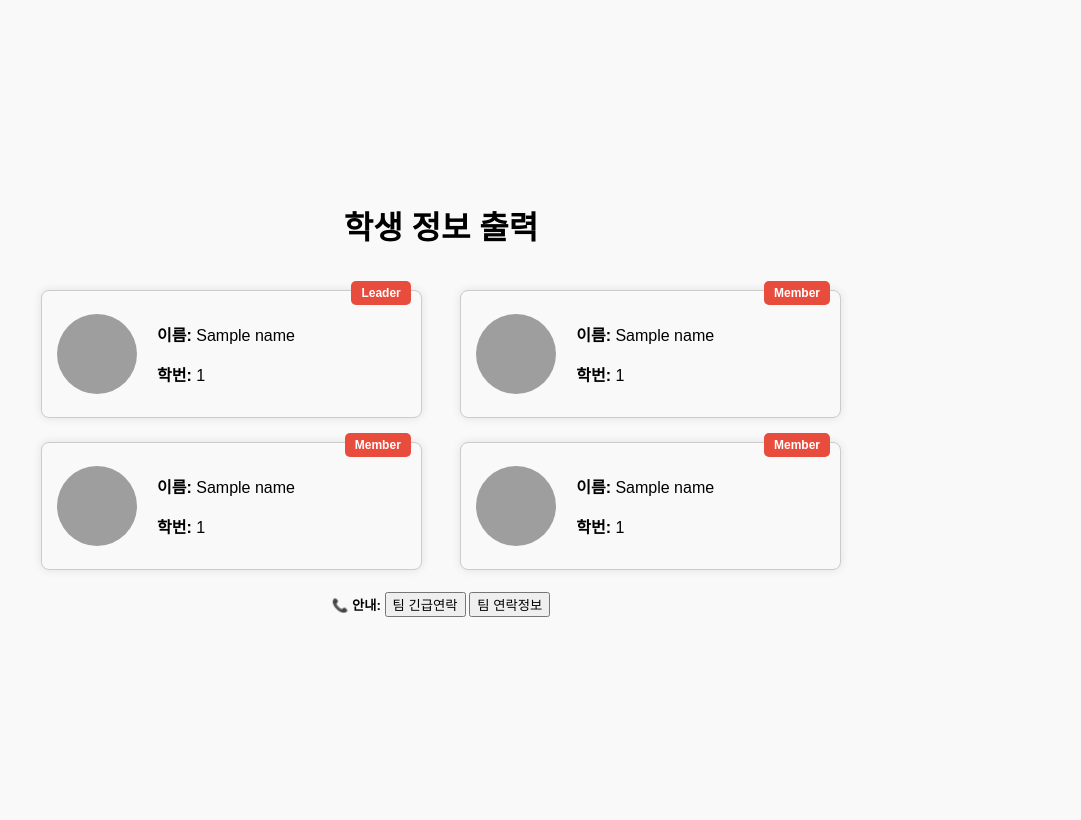
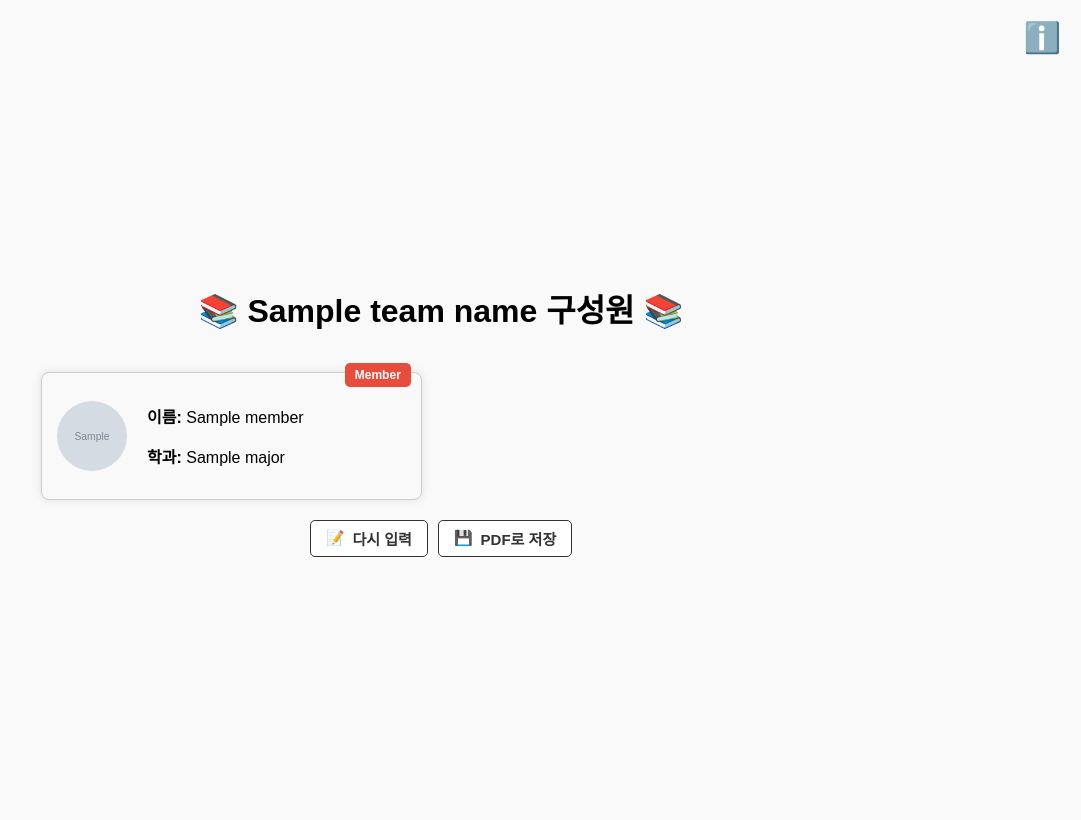
Before and after one commit to CSID-DGU/2024-2-OSSPrac-CROSS-05, a Flask app: template Subject3_2/templates/result.html in a window 1280 px wide. Shown: the whole page, without its empty margins (199-1280 px from the left). Run offline with Flask 3, Linux system fonts and the light colour scheme; the template is opened without the code that fills it: most values are stand-ins (such as "Sample title", 1, 10 or a date in 2020); grey boxes marked "Sample" are stand-in pictures; some libraries are stand-ins or nearby versions; grey boxes are pictures that could not be loaded.

Commit message:
Add many features

```diff
--- a/Subject3_2/templates/result.html
+++ b/Subject3_2/templates/result.html
@@ -27,7 +27,6 @@
             width: 100%;
             max-width: 800px;
         }
-        /* 구성원 카드 공통 스타일 */
         .member-block {
             display: flex;
             align-items: center;
@@ -38,6 +37,7 @@
             position: relative;
             padding: 15px;
             transition: background-color 0.3s;
+            cursor: pointer;
         }
         .member-block:hover {
             background-color: #EAEAEA;
@@ -54,8 +54,8 @@
             border-radius: 5px;
         }
         .profile-img {
-            width: 80px;
-            height: 80px;
+            width: 70px;
+            height: 70px;
             margin-right: 20px;
             border-radius: 50%;
             object-fit: cover;
@@ -64,69 +64,134 @@
             flex-grow: 1;
             text-align: left;
         }
-        /* 반응형 스타일 */
-        @media (max-width: 600px) {
-            .container {
-                grid-template-columns: 1fr;
-            }
-            .profile-img {
-                width: 60px;
-                height: 60px;
-            }
+        .button-group {
+            display: flex;
+            gap: 10px;
+            margin-top: 20px;
+        }
+        .action-button {
+            display: inline-flex;
+            align-items: center;
+            padding: 7px 15px;
+            background-color: #ffffff;
+            color: #333333;
+            border: 1.5px solid #333333;
+            border-radius: 5px;
+            font-size: 15px;
+            font-weight: bold;
+            cursor: pointer;
+            text-decoration: none;
+            transition: background-color 0.3s, color 0.3s;
+        }
+        .action-button:hover {
+            background-color: #f0f0f0;
+            color: #000000;
+        }
+        .save-button::before {
+            content: "\1F4BE";
+            font-size: 15px;
+            margin-right: 8px;
+        }
+        .edit-button::before {
+            content: "\1F4DD";
+            font-size: 15px;
+            margin-right: 8px;
+        }
+        .info-icon {
+            position: fixed;
+            top: 20px;
+            right: 20px;
+            font-size: 30px;
+            cursor: pointer;
+        }
+        .tooltip {
+            position: fixed;
+            top: 60px;
+            right: 20px;
+            background-color: #333;
+            color: #fff;
+            padding: 10px;
+            border-radius: 5px;
+            font-size: 16px;
+            display: none;
+            transition: opacity 0.5s ease;
+            opacity: 0;
+        }
+        .tooltip.show {
+            display: block;
+            opacity: 1;
         }
     </style>
+    <!-- html2pdf.js 라이브러리 추가 -->
+    <script src="https://cdnjs.cloudflare.com/ajax/libs/html2pdf.js/0.9.2/html2pdf.bundle.min.js"></script>
     <script>
-        function showContactInfo() {
-            alert("긴급전화: 010-1234-5678");
+        // 연락처 창 열기
+        function openContact(name, email, phone) {
+            const url = `/contact?name=${encodeURIComponent(name)}&email=${encodeURIComponent(email)}&phone=${encodeURIComponent(phone)}`;
+            window.open(url, "contactPage", "width=600,height=400");
         }
 
-        function openContactPage() {
-            window.open("/contact", "contactPage", "width=600,height=400");
+        // 입력 폼으로 돌아가는 함수
+        function goToEditForm() {
+            window.location.href = "/input"; // 입력 폼의 경로로 이동
+        }
+
+        // PDF로 저장하는 함수
+        function saveAsPDF() {
+            const element = document.querySelector('body');  // 전체 화면을 PDF로 저장
+            const options = {
+                margin: 0,
+                filename: '{{ team_name }}_info.pdf',  // 팀명 기반 파일명 설정
+                image: { type: 'jpeg', quality: 0.98 },
+                html2canvas: { scale: 2 },
+                jsPDF: { unit: 'in', format: 'a4', orientation: 'portrait' }
+            };
+
+            // PDF 저장 시 버튼들을 임시로 숨김
+            document.querySelector('.button-group').style.display = 'none';
+            document.querySelector('.info-icon').style.display = 'none';
+            html2pdf().set(options).from(element).save().then(() => {
+                // PDF 저장 후 버튼 다시 표시
+                document.querySelector('.button-group').style.display = 'flex';
+                document.querySelector('.info-icon').style.display = 'block';
+            });
+        }
+
+        // 정보 아이콘 클릭 시 말풍선 메시지 표시
+        function showInfoMessage() {
+            const tooltip = document.querySelector('.tooltip');
+            tooltip.classList.add('show');
+            setTimeout(() => {
+                tooltip.classList.remove('show');
+            }, 3000);
         }
     </script>
 </head>
 <body>
-    <h1>학생 정보 출력</h1>
-    <div class="container">
-        <!-- 구성원 카드 반복 -->
-        <div class="member-block">
-            <span class="label">Leader</span>
-            <img src="man.png" alt="Profile Picture" class="profile-img">
+    <!-- 정보 아이콘 버튼 -->
+    <div class="info-icon" onclick="showInfoMessage()">ℹ️</div>
+    <div class="tooltip">카드 클릭시 연락처 정보 조회 가능</div>
+
+    <!-- 입력받은 팀명을 제목에 표시 -->
+    <h1>📚 {{ team_name }} 구성원 📚</h1>
+
+    <div class="container" id="team-info">
+        {% for member in teamMembers %}
+        <div class="member-block" onclick="openContact('{{ member.name }}', '{{ member.email }}', '{{ member.phone }}')">
+            <span class="label">{{ 'Leader' if member.role == '팀장' else 'Member' }}</span>
+            <img src="{{ member.profilePicture }}" alt="Profile Picture" class="profile-img">
             <div class="info">
-                <p><strong>이름:</strong> {{ name }}</p>
-                <p><strong>학번:</strong> {{ student_number }}</p>
+                <p><strong>이름:</strong> {{ member.name }}</p>
+                <p><strong>학과:</strong> {{ member.major }}</p>
             </div>
         </div>
-        <div class="member-block">
-            <span class="label">Member</span>
-            <img src="man.png" alt="Profile Picture" class="profile-img">
-            <div class="info">
-                <p><strong>이름:</strong> {{ name }}</p>
-                <p><strong>학번:</strong> {{ student_number }}</p>
-            </div>
-        </div>
-        <div class="member-block">
-            <span class="label">Member</span>
-            <img src="man.png" alt="Profile Picture" class="profile-img">
-            <div class='info'>
-                <p><strong>이름:</strong> {{ name }}</p>
-                <p><strong>학번:</strong> {{ student_number }}</p>
-            </div>
-        </div>
-        <div class="member-block">
-            <span class="label">Member</span>
-            <img src="man.png" alt="Profile Picture" class="profile-img">
-            <div class='info'>
-                <p><strong>이름:</strong> {{ name }}</p>
-                <p><strong>학번:</strong> {{ student_number }}</p>
-            </div>
-        </div>
+        {% endfor %}
     </div>
-    <footer>
-        <h5>📞 안내:
-            <button onclick="showContactInfo()"> 팀 긴급연락</button>
-            <button onclick="openContactPage()"> 팀 연락정보</button>
-        </h5>
-    </footer>
+
+    <!-- 버튼 그룹 -->
+    <div class="button-group">
+        <button class="action-button edit-button" onclick="goToEditForm()">다시 입력</button>
+        <button class="action-button save-button" onclick="saveAsPDF()">PDF로 저장</button>
+    </div>
 </body>
 </html>
```
